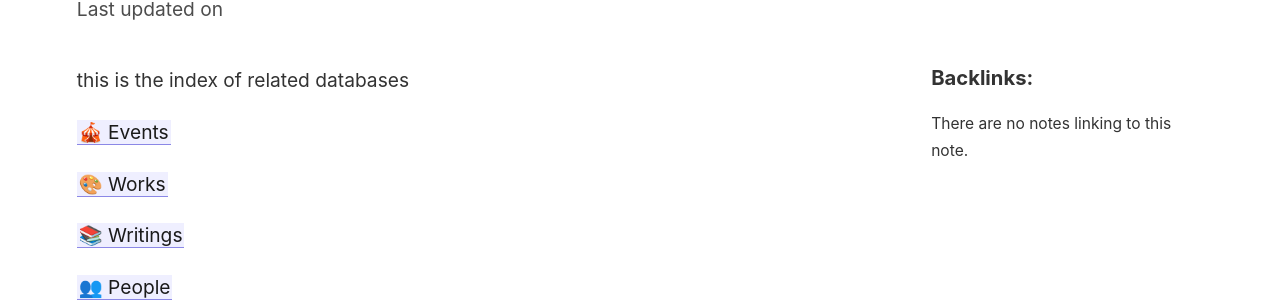
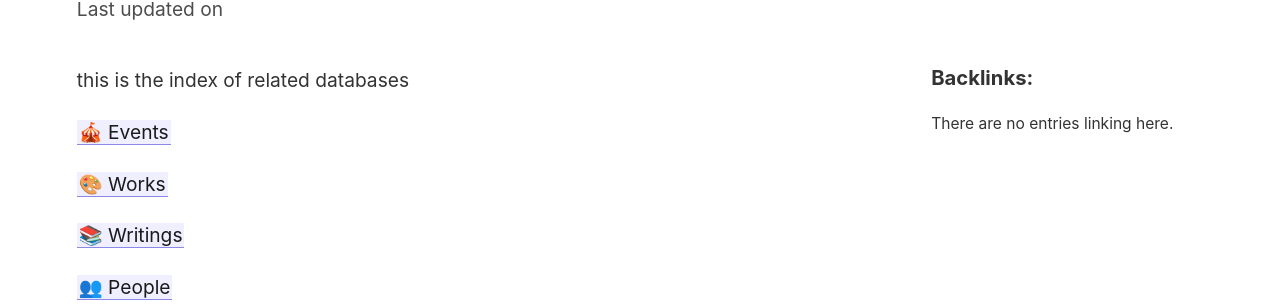
Before and after one commit to Quantumland-art/community, a Jekyll site: the page built from _content/database/Database.md, in a window 1280 px wide. Shown: the part 212-518 px from the top of the page. Built offline with Jekyll 4.4.1, drawn with Linux system fonts in a browser that asks for light colours.

Commit message:
Update entry.html
- rephrase empty backlinks list

```diff
--- a/_layouts/entry.html
+++ b/_layouts/entry.html
@@ -36,7 +36,7 @@ layout: default
 
       <div style="font-size: 0.9em">
         <p>
-          There are no notes linking to this note.
+          There are no entries linking here.
         </p>
       </div>
       {% endif %}
```
